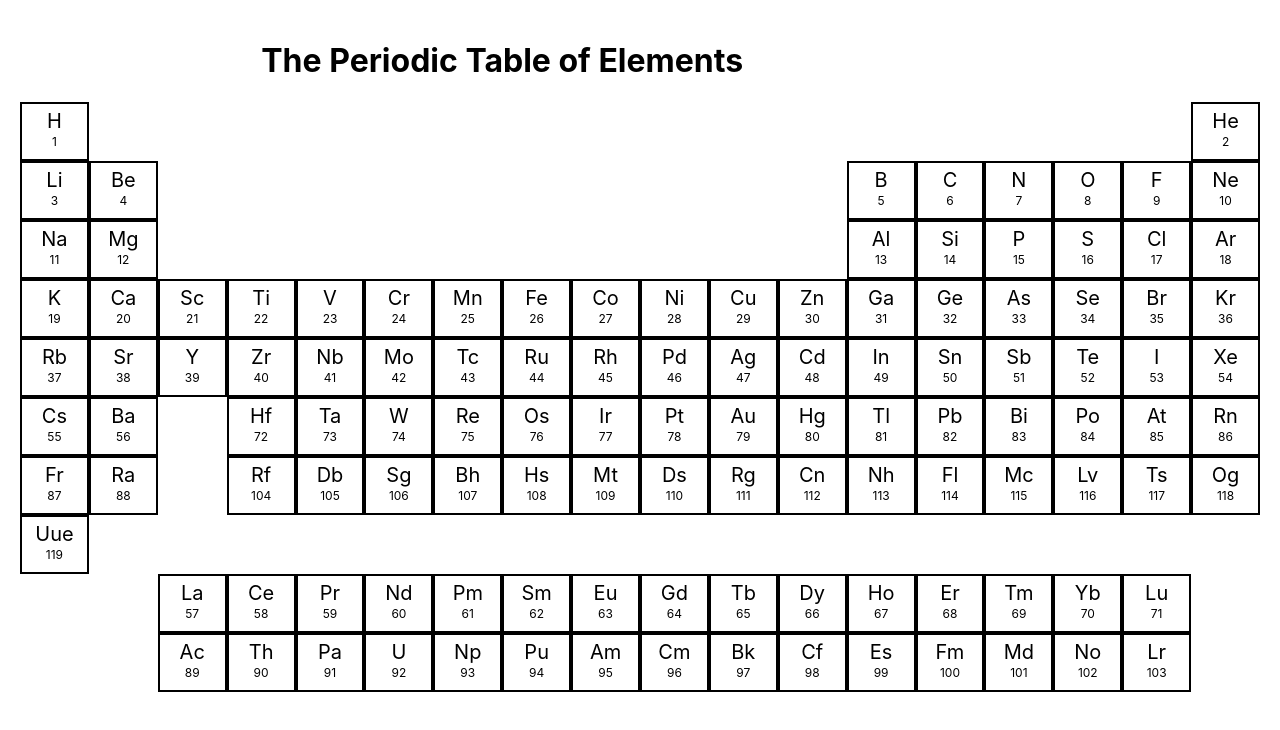
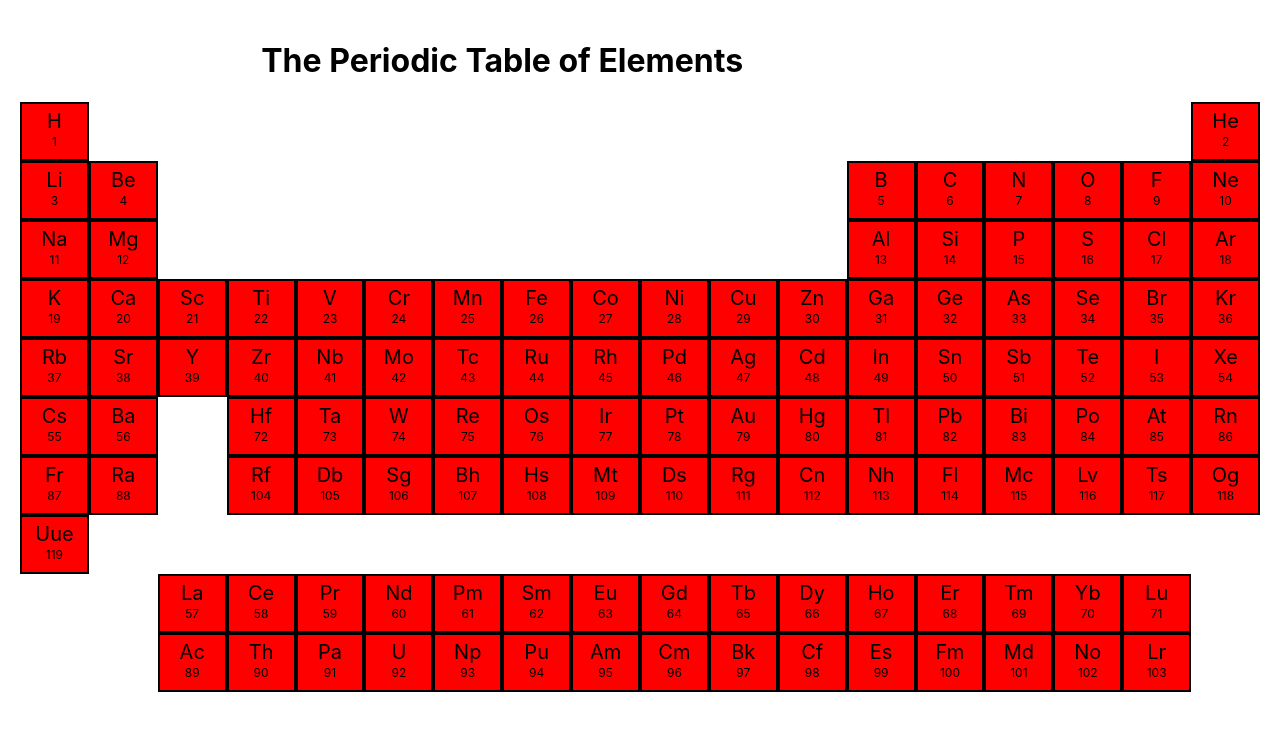
Before and after one commit to jonas-zipprick/ci-demo-react-ts, a React (Create React App) app: page / in a window 1280 px wide. Shown: the top 730 px of the page. Built offline with nearby package versions, Linux system fonts and the light colour scheme.

Commit message:
Background red

```diff
--- a/src/App.tsx
+++ b/src/App.tsx
@@ -42,6 +42,7 @@ const ElementCard: FC<ElementCardProp> = (elemProp: ElementCardProp) => {
         <div className = "ElementCard" style = {{
                 gridColumn: elem.xpos,
                 gridRow: elem.ypos,
+                background: "red",
             }}
             onMouseOver = {() => elemProp.setElem(elem.number - 1)}
         >
```
